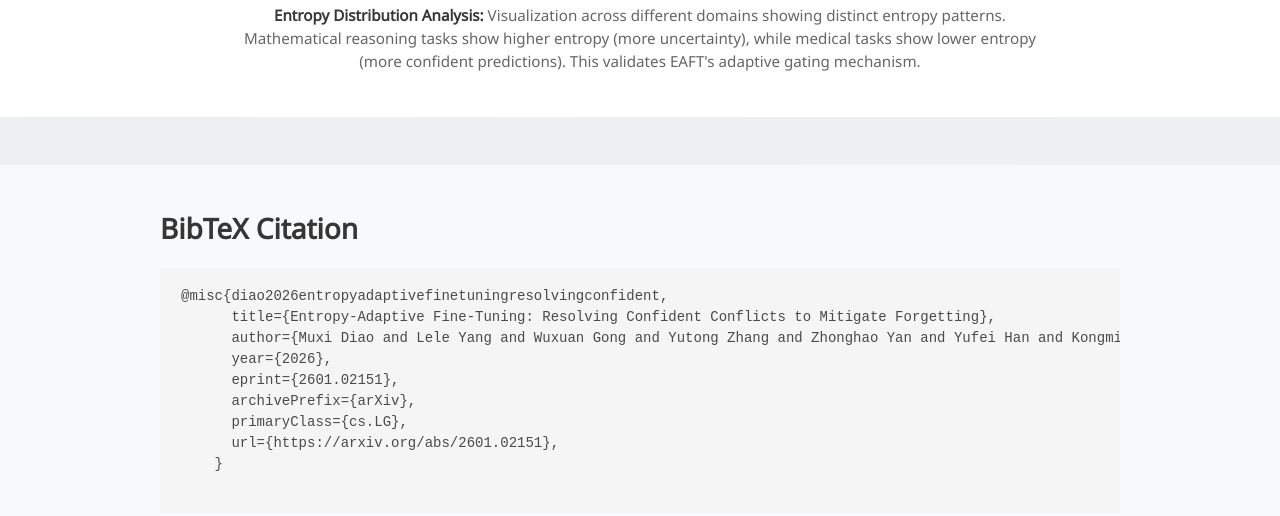
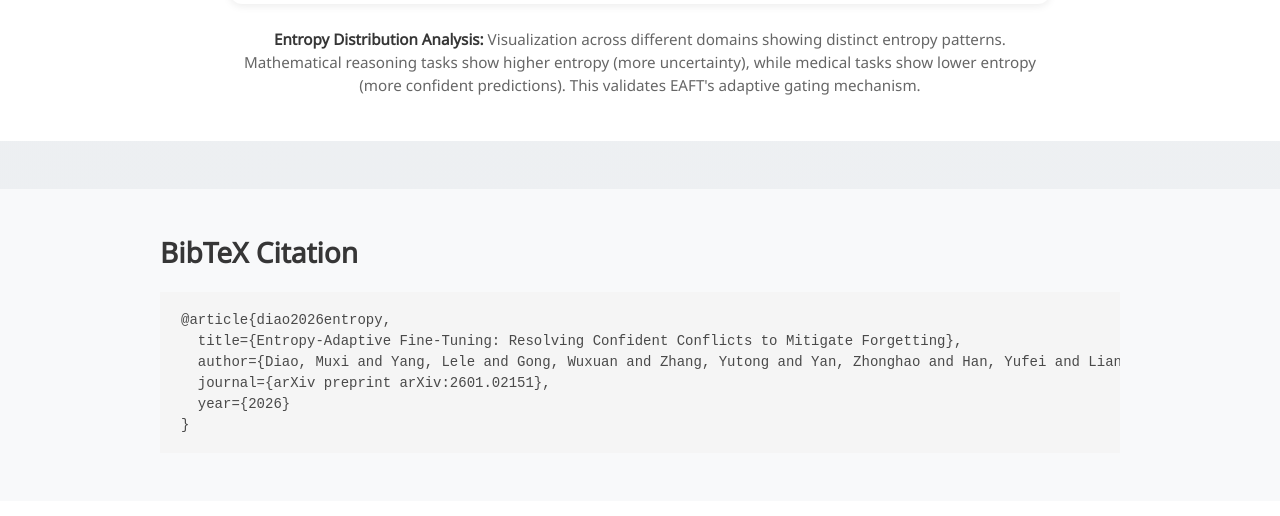
Before and after one commit to ymxyll/EAFT, a plain HTML site: page index.html in a window 1280 px wide. Shown: the part 7735-8251 px from the top of the page. Drawn offline with nearby package versions, Linux system fonts and the light colour scheme; a script that the page names is missing; some icons are missing; a web font is replaced by a local one.

Commit message:
update cite

```diff
--- a/index.html
+++ b/index.html
@@ -482,6 +482,7 @@
   </style>
 </head>
 <body>
+<<<<<<< HEAD
 <!-- Navigation -->
 <!-- <nav class="navbar" role="navigation" aria-label="main navigation" style="background-color: white;">
   <div class="navbar-brand">
@@ -493,6 +494,8 @@
   </div>
 </nav> -->
 
+=======
+>>>>>>> 82c7176 (update cite)
 <!-- Title, Authors, and Links -->
 <section class="hero is-small bg-gradient has-text-dark" style="background-color: white; border-bottom: none;">
   <div class="hero-body">
@@ -1204,16 +1207,12 @@
 <section class="section" id="BibTeX">
   <div class="container is-max-desktop content">
     <h2 class="title">BibTeX Citation</h2>
-    <pre><code>@misc{diao2026entropyadaptivefinetuningresolvingconfident,
-      title={Entropy-Adaptive Fine-Tuning: Resolving Confident Conflicts to Mitigate Forgetting},
-      author={Muxi Diao and Lele Yang and Wuxuan Gong and Yutong Zhang and Zhonghao Yan and Yufei Han and Kongming Liang and Weiran Xu and Zhanyu Ma},
-      year={2026},
-      eprint={2601.02151},
-      archivePrefix={arXiv},
-      primaryClass={cs.LG},
-      url={https://arxiv.org/abs/2601.02151},
-    }
-    </code></pre>
+    <pre><code>@article{diao2026entropy,
+  title={Entropy-Adaptive Fine-Tuning: Resolving Confident Conflicts to Mitigate Forgetting},
+  author={Diao, Muxi and Yang, Lele and Gong, Wuxuan and Zhang, Yutong and Yan, Zhonghao and Han, Yufei and Liang, Kongming and Xu, Weiran and Ma, Zhanyu},
+  journal={arXiv preprint arXiv:2601.02151},
+  year={2026}
+}</code></pre>
   </div>
 </section>
 
```
